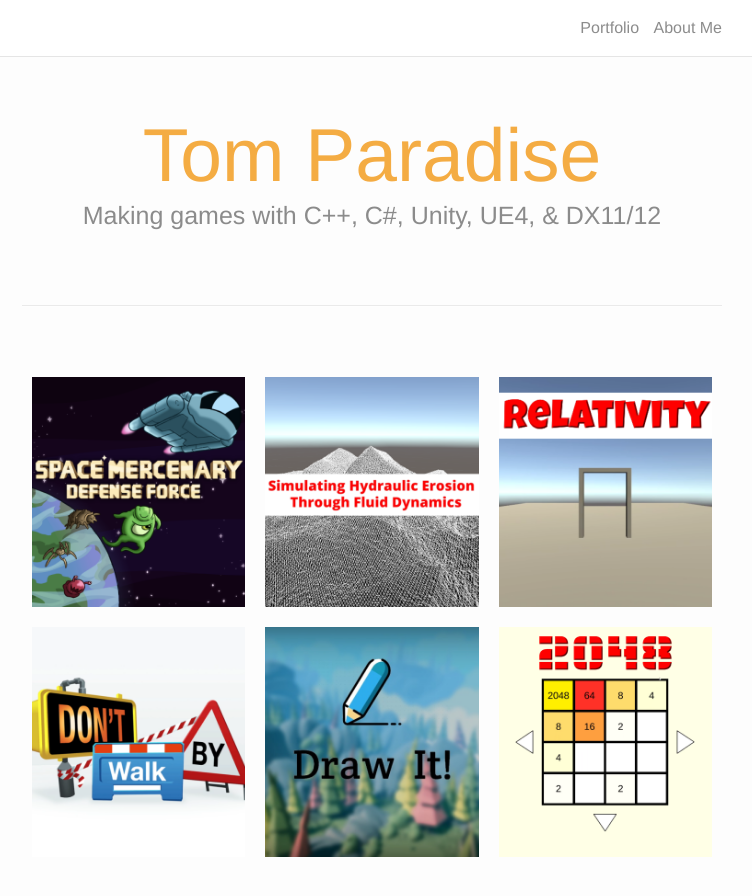
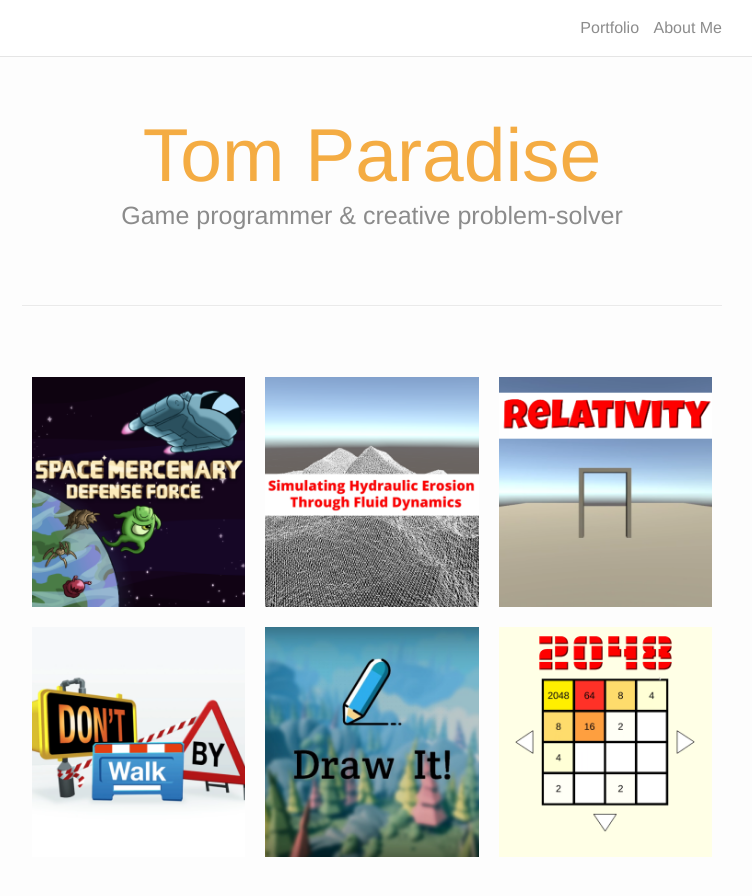
Before and after one commit to TomParadise/Year1Portfolio, a Jekyll site: the page built from index.html, in a window 1280 px wide and 967 px high. Shown: the top 896 px of the window, without its empty margins (268-1020 px from the left). Built offline with Jekyll 4.4.1, drawn with Linux system fonts in a browser that asks for light colours; nearby versions of some CDN libraries; the list of posts is cut into pages by our own code.

```diff
--- a/index.html
+++ b/index.html
@@ -6,7 +6,7 @@ pagination:
 
 <div class="header-bar">
   <h1>Tom Paradise</h1>
-  <h2>Making games with C++, C#, Unity, UE4, & DX11/12</h2>
+  <h2>Game programmer & creative problem-solver</h2>
   <br/>
   <hr>
   <br/>
```
Also changed, not shown: about.md (+0 -2 lines).
